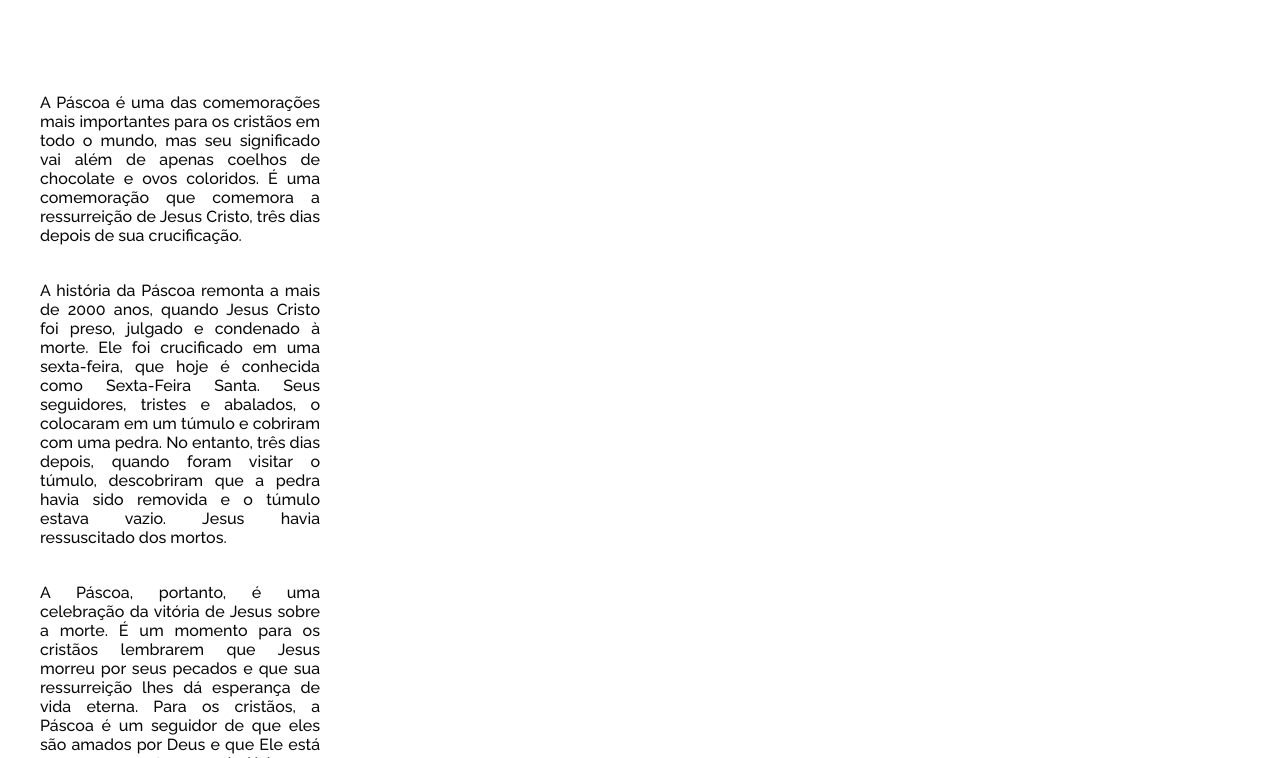
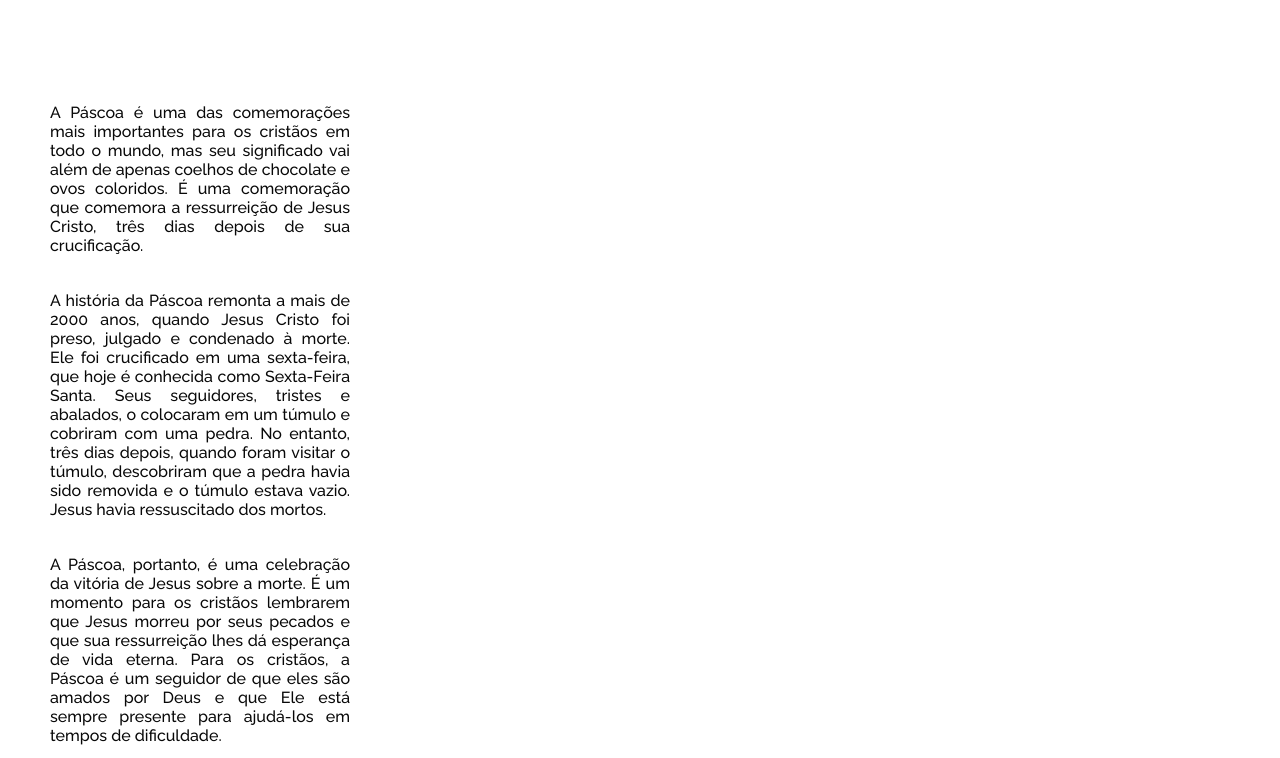
Before and after one commit to Alehandrosilva/pascoa, a plain HTML site: page index.html in a window 1280 px wide. Shown: the part 683-1441 px from the top of the page. Drawn offline with Linux system fonts and the light colour scheme.

Commit message:
ajuste05

```diff
--- a/index.html
+++ b/index.html
@@ -95,8 +95,8 @@
 
         }
         section{
-            max-width: 300px;
-            margin: 30px;
+            max-width: 320px;
+            margin: 40px;
             display: block;
             position: absolute;
             top: 90%;
```
